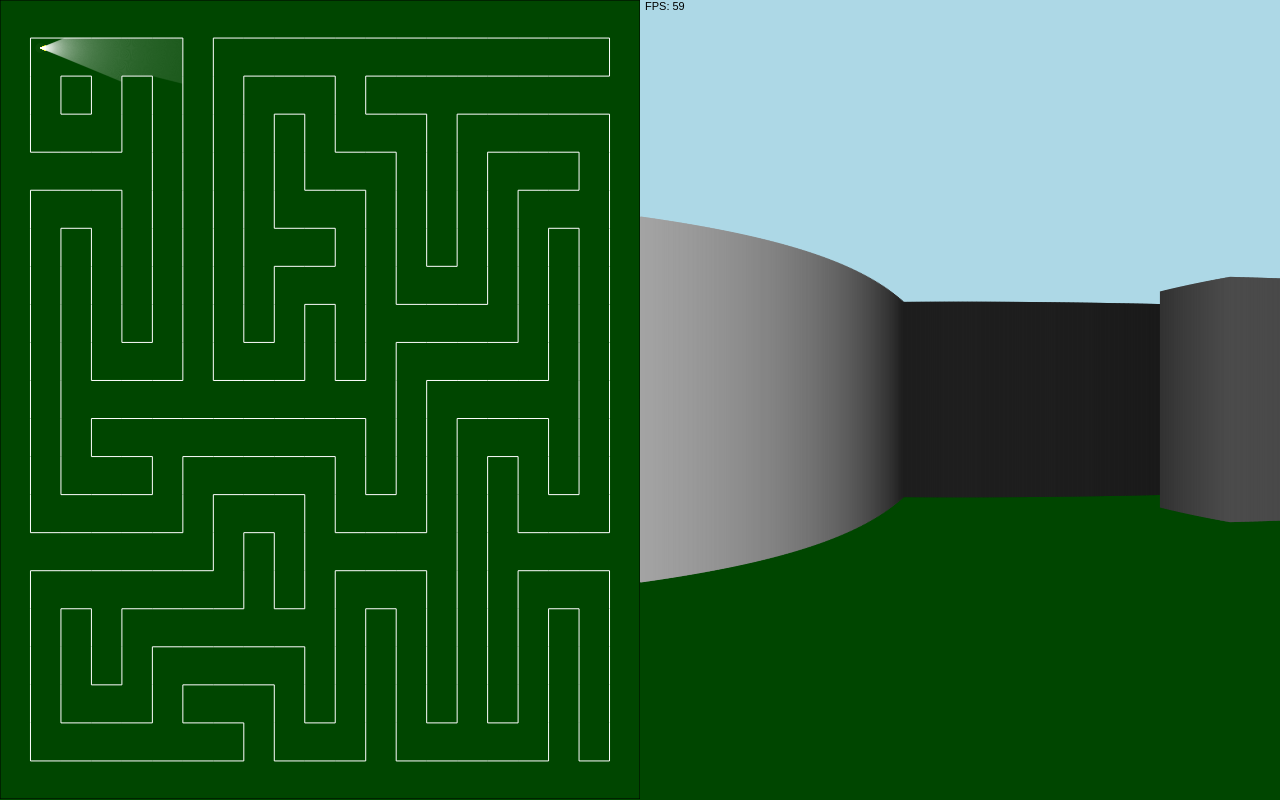
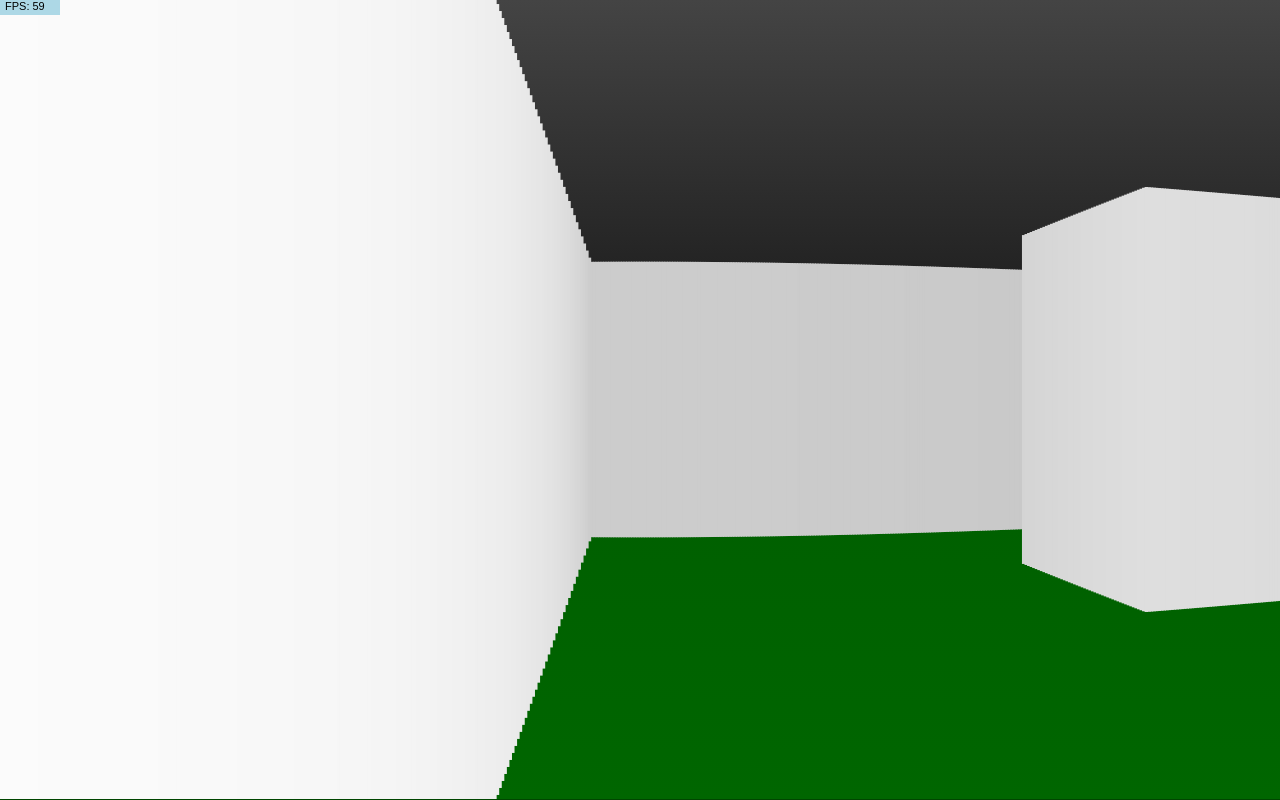
Before and after one commit to Keshav-Madhav/3D-Maze-HTML-CSS-JS, a plain HTML site: page index.html in a window 1280 px wide. Drawn offline with Linux system fonts and the light colour scheme.

Commit message:
Massively improved fish eye effect

```diff
--- a/index.html
+++ b/index.html
@@ -7,7 +7,7 @@
   <title>Ray Cast</title>
 </head>
 <body style="background: #004600; padding: 0; margin: 0; display: flex;">
-  <canvas id="canvas" style="padding: 0; margin: 0; "></canvas>
+  <canvas id="canvas" style="padding: 0; margin: 0; display: none;"></canvas>
   <canvas id="canvas2" style="padding: 0; margin: 0;"></canvas>
 </body>
 <script src="fpsDisplay.js"></script>
--- a/script.js
+++ b/script.js
@@ -8,10 +8,10 @@ const ctx2 = canvas2.getContext('2d');
 // Resize the canvas to fit the window
 window.addEventListener('resize', resizeCanvas);
 function resizeCanvas() {
-  canvas.width = window.innerWidth / 2;
+  canvas.width = window.innerWidth;
   canvas.height = window.innerHeight - 1;
 
-  canvas2.width = window.innerWidth / 2;
+  canvas2.width = window.innerWidth;
   canvas2.height = window.innerHeight - 1;
 }
 resizeCanvas();
@@ -32,8 +32,8 @@ let tapTimeout;
 let wallColor = 'white';
 
 // Maze dimensions
-let mazeRows = 21;
-let mazeCols = 21;
+let mazeRows = 11;
+let mazeCols = 23;
 let cellWidth = canvas.width / mazeCols;
 let cellHeight = canvas.height / mazeRows;
 
@@ -42,8 +42,13 @@ let mazeStartX = cellWidth;
 let mazeStartY = cellHeight;
 
 // Field of view for the light source
-let fov = 45;
+let fov = 55;
+const fovHalf = fov / 2;
 let viewDirection = 0;
+
+// Define scaling factors to adjust wall heights and brightness separately
+const heightScaleFactor = 0.02;
+const brightnessScaleFactor = 2;
 
 // Variables to store the previous mouse position
 let prevMouseX = 0;
@@ -387,38 +392,45 @@ function map(value, start1, stop1, start2, stop2) {
 
 function draw3D(scene) {
   const w = canvas2.width / scene.length;
-  const sceneW = canvas2.width; // maximum distance
-  const sceneH = canvas2.height / 1.2; // maximum height of a rectangle
-  const minWallHeight = 10; // Minimum wall height
-
-  const fovHalf = fov / 2; // half of the field of view angle
 
   for (let i = 0; i < scene.length; i++) {
     const rayAngle = viewDirection + map(i, 0, scene.length - 1, -fovHalf, fovHalf); // Angle of the ray
-    const correctedHeight = scene[i] * Math.cos((rayAngle - viewDirection) * Math.PI / 180); // Apply correction factor
-    const logHeight = Math.log(correctedHeight + 1); // Apply logarithmic scaling, adding 1 to prevent logarithm of zero
+    const perpendicularDistance = scene[i] * Math.cos((rayAngle - viewDirection) * Math.PI / 180); // Calculate perpendicular distance
 
-    // Scale the logarithmic height to fit within the sceneH range
-    const scaledHeight = map(logHeight, 0, Math.log(sceneW + 1), minWallHeight, sceneH);
+    // Apply the scaling factor to adjust wall heights
+    const wallHeight = canvas2.height / (perpendicularDistance * heightScaleFactor);
+    const clippedHeight = Math.min(canvas2.height, wallHeight);
 
-    const sq = scaledHeight * scaledHeight;
-    const wSq = sceneW * sceneW;
-    const b = map(sq, 0, wSq / 6, 255, 180);
-    const h = map(scaledHeight, 0, sceneW, sceneH, 0);
+    // Calculate darkness based on distance and apply brightness scaling
+    const brightness = map(perpendicularDistance*brightnessScaleFactor, 0, canvas2.width, 255, 30);
 
-    ctx2.fillStyle = `rgba(${b}, ${b}, ${b}, 1)`;
-    ctx2.fillRect(i * w, canvas2.height / 2 - h / 2, w + 1, h);
+    // Draw the wall segment with adjusted brightness
+    ctx2.fillStyle = `rgb(${brightness}, ${brightness}, ${brightness})`;
+    ctx2.fillRect(i * w, canvas2.height / 2 - clippedHeight / 2, w + 1, clippedHeight);
   }
 }
 
-
-// Function to continuously draw on canvas
 function draw() {
   ctx.clearRect(0, 0, canvas.width, canvas.height);
   ctx2.clearRect(0, 0, canvas.width, canvas.height);
 
-  ctx2.fillStyle = 'lightblue';
+  // Create gradient for the top rectangle
+  let gradient1 = ctx2.createLinearGradient(0, 0, 0, canvas.height / 2);
+  gradient1.addColorStop(0, '#444444');
+  gradient1.addColorStop(0.7, '#222222');
+  gradient1.addColorStop(1, '#111111');
+
+  ctx2.fillStyle = gradient1;
   ctx2.fillRect(0, 0, canvas.width, canvas.height / 2);
+
+  // Create gradient for the bottom rectangle
+  let gradient2 = ctx2.createLinearGradient(0, canvas.height / 2, 0, canvas.height);
+  gradient2.addColorStop(0, '#001000');
+  gradient2.addColorStop(0.3, '#006000');
+  gradient2.addColorStop(1, '#006600');
+
+  ctx2.fillStyle = gradient2;
+  ctx2.fillRect(0, canvas.height / 2, canvas.width, canvas.height / 2);
 
   light.draw();
   const scene = light.spread(boundaries);
```
